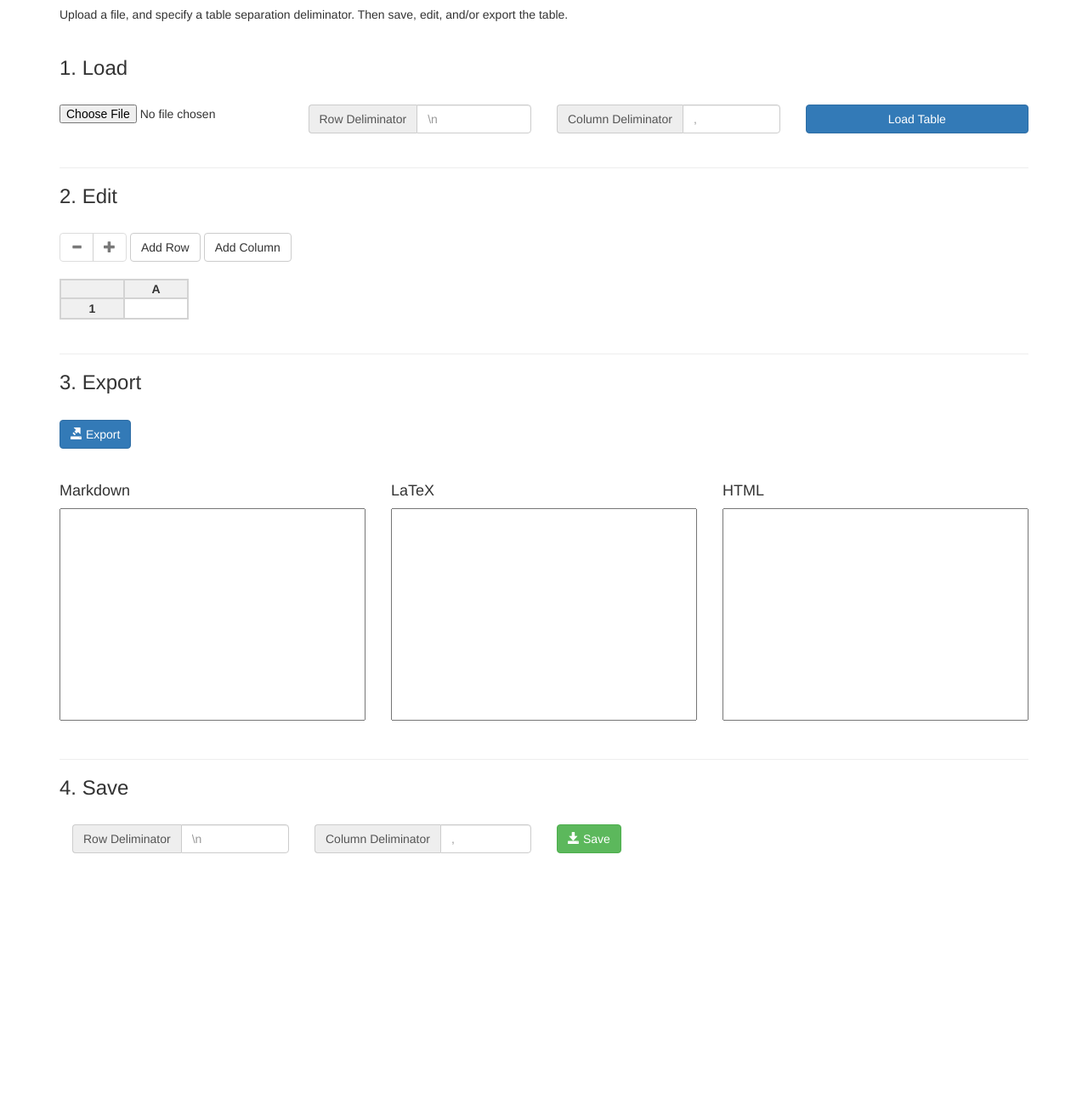
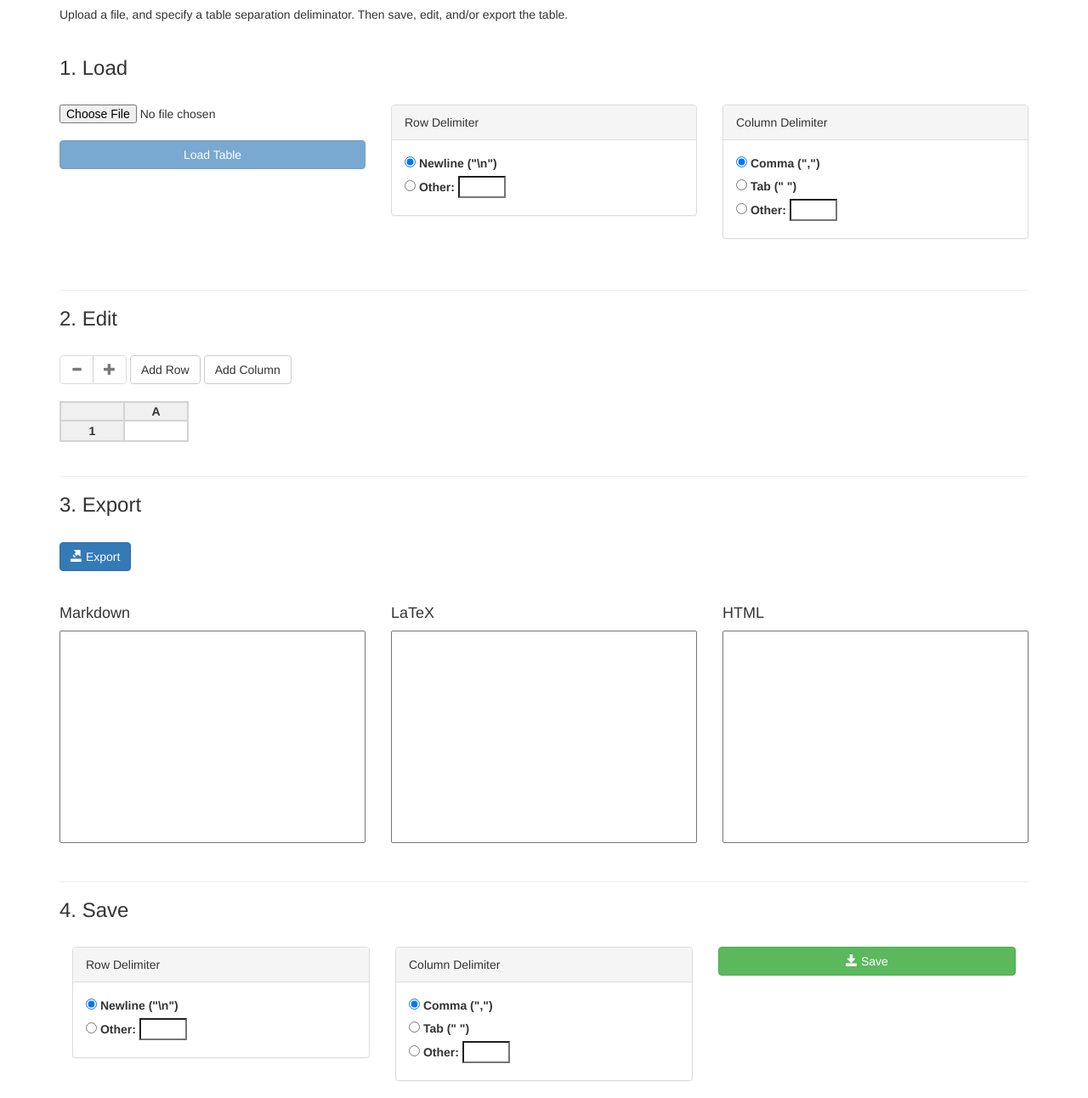
Before and after one commit to PeterEFrancis/table-editor, a plain HTML site: page index.html in a window 1280 px wide. Shown: the part 63-1355 px from the top of the page at 85% size. Before the commit the page ends 1097 px from the top, so only its background shows below. Drawn offline with nearby package versions, Linux system fonts and the light colour scheme.

Commit message:
reformat delimiters

```diff
--- a/index.html
+++ b/index.html
@@ -79,23 +79,47 @@
       <h3>1. Load</h3>
       <br>
       <div class="row">
-        <div class="col-md-3">
+        <div class="col-md-4">
           <input type='file' class='input' onchange='onChooseFile(event)' />
+          <br>
+          <button id="load" class="btn btn-primary btn-block" onclick="load()" disabled>Load Table</button>
         </div>
-        <div class="col-md-3">
-          <div class="input-group">
-            <span class="input-group-addon">Row Deliminator</span>
-            <input id="row-deliminator" type="text" class="form-control" onchange="row_del=this.value" placeholder="\n"/>
+        <div class="col-md-4">
+          <div class="panel panel-default">
+            <div class="panel-heading">
+              Row Delimiter
+            </div>
+            <div class="panel-body">
+              <label>
+                <input type="radio" name="row-del" value='\n' checked> Newline ("\n")
+              </label><br>
+              <label>
+                <input id="other-row-del-radio" type="radio" name="row-del" value="">
+                Other: <input type="text" id="other-row-del" style="width: 4em"
+                              onclick="document.getElementById('other-row-del-radio').checked = true;"/>
+              </label>
+            </div>
           </div>
         </div>
-        <div class="col-md-3">
-          <div class="input-group">
-            <span class="input-group-addon">Column Deliminator</span>
-            <input id="col-deliminator" type="text" class="form-control" onchange="col_del=this.value" placeholder=",">
+        <div class="col-md-4">
+          <div class="panel panel-default">
+            <div class="panel-heading">
+              Column Delimiter
+            </div>
+            <div class="panel-body">
+              <label>
+                <input type="radio" name="col-del" value="," checked> Comma (",")
+              </label><br>
+              <label>
+                <input type="radio" name="col-del" value="\t"> Tab ("	")
+              </label><br>
+              <label>
+                <input id="other-col-del-radio" type="radio" name="col-del" value="">
+                Other: <input type="text" name="other-col-del" style="width: 4em"
+                              onclick="document.getElementById('other-col-del-radio').checked = true;"/>
+              </label>
+            </div>
           </div>
-        </div>
-        <div class="col-md-3">
-          <button class="btn btn-primary btn-block" onclick="load()">Load Table</button>
         </div>
       </div>
 
@@ -143,7 +167,45 @@
       <hr>
       <h3>4. Save</h3>
       <br>
-      <div class="col-md-3">
+      <div class="col-md-4">
+        <div class="panel panel-default">
+          <div class="panel-heading">
+            Row Delimiter
+          </div>
+          <div class="panel-body">
+            <label>
+              <input type="radio" name="row-del-out" value='\n' checked> Newline ("\n")
+            </label><br>
+            <label>
+              <input id="other-row-del-out-radio" type="radio" name="row-del-out" value="">
+              Other: <input type="text" id="other-row-out-del" style="width: 4em"
+                            onclick="document.getElementById('other-row-del-out-radio').checked = true;"/>
+            </label>
+          </div>
+        </div>
+      </div>
+      <div class="col-md-4">
+        <div class="panel panel-default">
+          <div class="panel-heading">
+            Column Delimiter
+          </div>
+          <div class="panel-body">
+            <label>
+              <input type="radio" name="col-del-out" value="," checked> Comma (",")
+            </label><br>
+            <label>
+              <input type="radio" name="col-del-out" value="\t"> Tab ("	")
+            </label><br>
+            <label>
+              <input id="other-col-del-out-radio" type="radio" name="col-del-out" value="">
+              Other: <input type="text" name="other-col-del-out" style="width: 4em"
+                            onclick="document.getElementById('other-col-del-out-radio').checked = true;"/>
+            </label>
+          </div>
+        </div>
+      </div>
+
+      <!-- <div class="col-md-3">
         <div class="input-group">
           <span class="input-group-addon">Row Deliminator</span>
           <input id="row-deliminator-out" type="text" class="form-control" onchange="row_del_out=this.value" placeholder="\n"/>
@@ -154,9 +216,9 @@
           <span class="input-group-addon">Column Deliminator</span>
           <input id="col-deliminator-out" type="text" class="form-control" onchange="col_del_out=this.value" placeholder=",">
         </div>
-      </div>
-      <div class="col-md-6">
-        <button class="btn btn-success" style="margin-bottom: 30px" onclick="save_to_file()">
+      </div> -->
+      <div class="col-md-4">
+        <button class="btn btn-success btn-block" style="margin-bottom: 30px" onclick="save_to_file()">
           <span class="glyphicon glyphicon-save"></span> Save
         </button>
       </div>
--- a/js/engine.js
+++ b/js/engine.js
@@ -90,9 +90,20 @@
       if (!input.files[0])
         return undefined;
       file = input.files[0];
+      document.getElementById('load').disabled = false;
     }
 
     function load() {
+      row_del = document.querySelector('input[name="row-del"]:checked').value;
+      if (row_del == "") {
+        row_del = docuement.getElementById("other-row-del");
+      }
+      row_del = new RegExp(row_del);
+      col_del = document.querySelector('input[name="col-del"]:checked').value;
+      if (col_del == "") {
+        col_del = docuement.getElementById("other-col-del");
+      }
+      col_del = new RegExp(col_del);
       var fr = new FileReader();
       fr.onload = function(e) {
         text = e.target.result;
@@ -434,6 +445,16 @@
 
 
     function save_to_file() {
+      row_del_out = document.querySelector('input[name="row-del-out"]:checked').value;
+      if (row_del_out == "") {
+        row_del_out = docuement.getElementById("other-row-del-out");
+      }
+      row_del_out = new RegExp(row_del_out);
+      col_del_out = document.querySelector('input[name="col-del-out"]:checked').value;
+      if (col_del_out == "") {
+        col_del_out = docuement.getElementById("other-col-del-out");
+      }
+      col_del_out = new RegExp(col_del_out);
       var t = "";
       for (var r = 0; r < contents.length; r++) {
         for (var c = 0; c < contents[0].length; c++) {
@@ -450,6 +471,5 @@
         name += file.name.slice(0,dot) + "_";
       }
       name += "PEF_table_editor_file";
-      console.log(name);
       SaveAsFile(t, name, "text/plain;charset=utf-8");
     }
```
